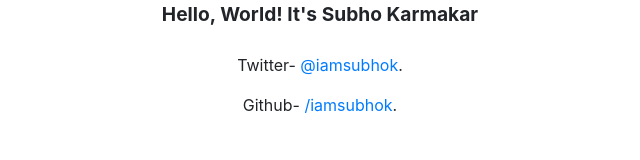
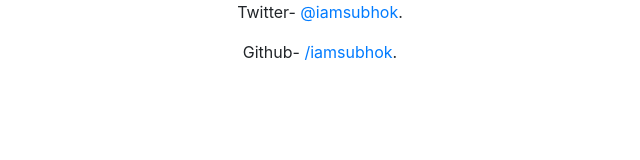
Before and after one commit to iamSubhoK/iamsubhok.github.io, a plain HTML site: page index.html in a window 1280 px wide. Shown: the whole page, without its empty margins (320-960 px from the left). Drawn offline with nearby package versions, Linux system fonts and the light colour scheme.

Commit message:
Update index.html

```diff
--- a/index.html
+++ b/index.html
@@ -20,9 +20,6 @@
 
      <center>
      <div>
-       <b><big>Hello, World! It's Subho Karmakar</big></b>
-       <br>
-       <br>
        <p>Twitter- <a href="https://twitter.com/iamsubhok">@iamsubhok</a>.</p>
        <p>Github- <a href="https://github.com/iamsubhok">/iamsubhok</a>.</p>
      </div>
```
